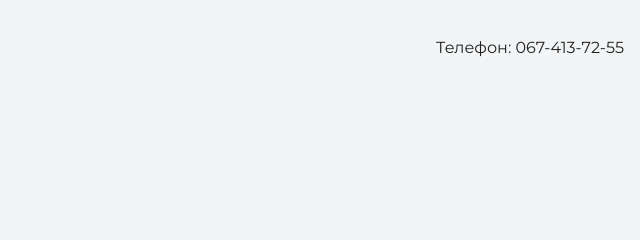
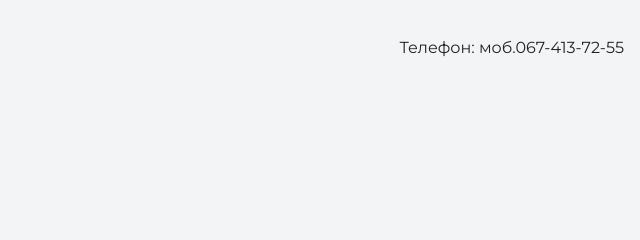
Before and after one commit to AngelosDevilas/my-site, a plain HTML site: page index.html in a window 1280 px wide. Shown: the top 240 px of the page, 640-1280 px from the left. Drawn offline with nearby package versions, Linux system fonts and the light colour scheme.

Commit message:
Add files via upload

```diff
--- a/index.html
+++ b/index.html
@@ -10,7 +10,7 @@
   <body>
     <header class="page-header">
       <div class="container">
-        Телефон: 067-413-72-55
+        Телефон: моб.067-413-72-55
       </div>
     </header>
 
```
